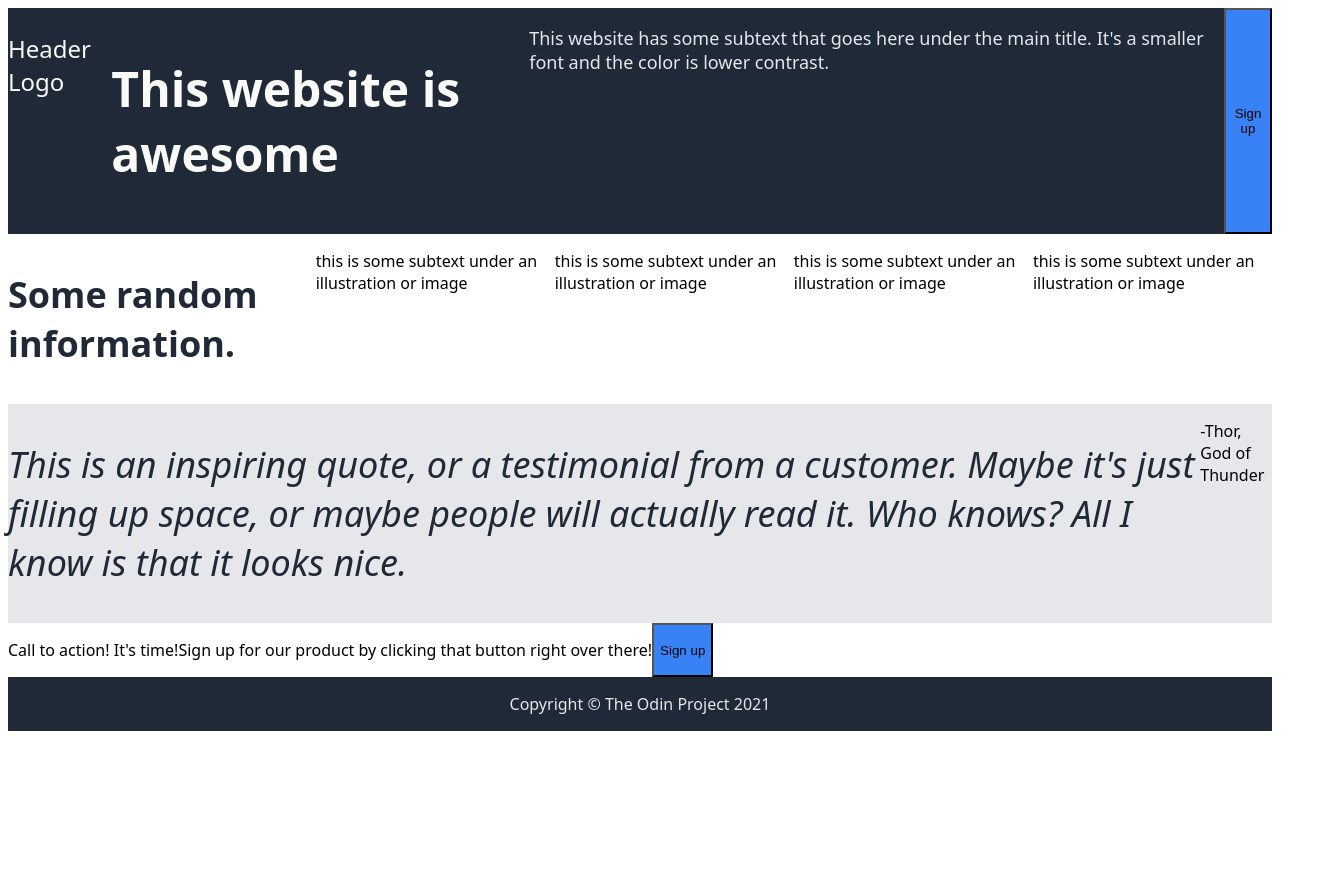
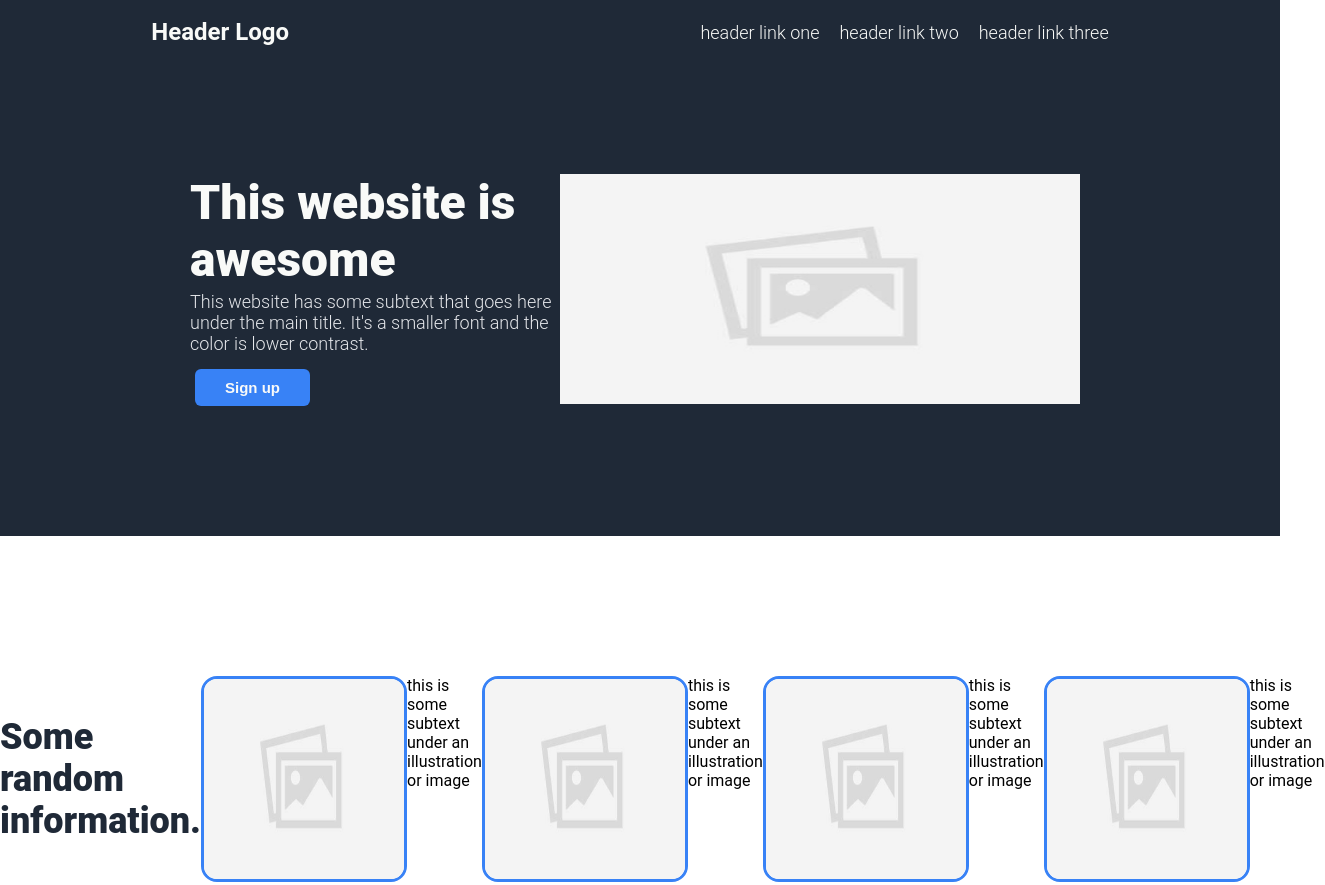
Before and after one commit to abbijohnson111/odin-landing-page, a plain HTML site: page index.html in a window 1280 px wide. Shown: the top 885 px of the page, 1325 px wide, since content can reach past the window. Before the commit the page ends 800 px from the top, so only its background shows below. Drawn offline with Linux system fonts and the light colour scheme; a web font is replaced by a local one.

Commit message:
Styling
Finished header, started main body with images.

```diff
--- a/index-style.css
+++ b/index-style.css
@@ -1,37 +1,105 @@
+
+@import url(https://fonts.google.com/specimen/Roboto);
+
+
 body {
-    font-family: system-ui, -apple-system, BlinkMacSystemFont, 'Segoe UI', Roboto, Oxygen, Ubuntu, Cantarell, 'Open Sans', 'Helvetica Neue', sans-serif;
+    font-family: "Roboto", sans-serif;
+    margin: 0;
+    padding: 0;
+    box-sizing: border-box;
+}
+
+p {
+    margin: 0;
+}
+
+/** top header **/
+
+.mainheader{
+    background: #1f2937;
+    padding-top: 18px;
+}
+
+.topheader {
+    display: flex;
+    justify-content: space-evenly;
+    align-items: center;
+    padding: 0px;
 }
 
 .logo {
     font-size: 24px;
     color: #F9FAF8;
+    display: flex;
+    margin-left: -20px;
+    font-weight: 600;
+    padding-right: 140px;
+}
+
+.headerlinks {
+    display: flex;
+    gap: 20px;
+    margin: 0;
+    padding-left: 100px;
+}
+
+/** main header **/
+
+.hero {
+    display: flex;
+    justify-content: space-between;
+    align-items: flex-start;
+    padding: 128px 200px;
+    padding-left: 190px;
+}
+
+.hero-left {
+    max-width: 450px;
 }
 
 .herotext{
     font-size: 48px;
     color: #F9FAF8;
     font-weight: 900;
+    padding-bottom: 3px;
 }
 
 .secondarytext{
     font-size: 18px;
     color: #E5E7EB;
+    padding-bottom: 10px;
+    font-weight: 300;
 }
-.header{
-    background: #1f2937;
-    padding: 0;
-    display: flex;
+
+.headerbutton{
+    padding-left: 5px;
+    padding-top: 5px;
 }
+
+.heroimage {
+    width: 520px;
+    height: 230px;
+    border: none;
+    border-radius: 0%;
+}
+
+/** body **/
 
 .mainbody {
     display: flex;
+    padding: 140px 0px;
 }
 
 .info{
     font-size: 36px;
     color: #1f2937;
     font-weight: 900;
+    display: flex;
+    justify-content: center;
+    align-items: center;
 }
+
+/** quote **/
 
 .mainquote{
     display: flex;
@@ -45,9 +113,13 @@ body {
     font-style: italic;
 }
 
+/** call to action (ad?) **/
+
 .maincall{
     display: flex;
 }
+
+/** footer **/
 
 .footer {
     background: #1f2937;
@@ -60,6 +132,31 @@ body {
 
 }
 
+/** extras**/
+
 button {
     background: #3882f6;
+    color: #F9FAF8;
+    cursor: pointer;
+    border-radius: 6px;
+    border: none;
+    padding: 10px 30px;
+    font-weight: bold;
+    font-size: 15px;
 }
+
+/** a = links **/
+
+a {
+    text-decoration: none;
+    color: #F9FAF8;
+    font-size: 18px;
+    font-weight: 300;
+}
+
+img {
+    width: 200px;
+    height: 200px;
+    border: solid 3px #3882f6;
+    border-radius: 16px;
+}
--- a/index.html
+++ b/index.html
@@ -3,28 +3,52 @@
 <head>
     <meta charset="UTF-8">
     <meta name="viewport" content="width=device-width, initial-scale=1.0">
-    <title>Document</title>
+    <title>Landing Page</title>
     <link rel="stylesheet" href="index-style.css">
 </head>
 <body>
-    <div class="header">
-        <div class="logo"><p>Header Logo</p></div>
-        <div class="herotext"><p>This website is awesome</p></div>
-        <div class="secondarytext"><p>This website has some subtext that goes here under the main title. It's a smaller font and the color is lower contrast.</p></div>
-        <button>Sign up</button>
-        <link rel="https://www.google.com/">
+    <div class="mainheader">
+
+        <div class="topheader">
+            <div class="logo"><p>Header Logo</p></div>
+                <div class="headerlinks">
+                    <a href="https://www.google.com/" target="_blank">header link one</a>
+                    <a href="https://www.google.com/" target="_blank">header link two</a>
+                    <a href="https://www.google.com/" target="_blank">header link three</a>
+                </div>
+            </div>
+
+        <div class="hero">
+
+             <div class="hero-left">
+                <div class="herotext"><p>This website is awesome</p></div>
+                <div class="secondarytext"><p>This website has some subtext that goes here under the main title. It's a smaller font and the color is lower contrast.</p></div>
+                <div class="headerbutton"><button>Sign up</button></div>
+            </div>
+
+            <div class="hero-right">
+                <img src="../odin-landing-page/images/placeholderimage.jpeg" class="heroimage">
+            </div>
+
+        </div>
     </div>
 
     <div class="mainbody">
+
         <div class="info"><p>Some random information.</p></div>
-        <img>
+
+        <img src="../odin-landing-page/images/placeholderimage.jpeg">
         <p>this is some subtext under an illustration or image</p>
-        <img>
+
+        <img src="../odin-landing-page/images/placeholderimage.jpeg">
         <p>this is some subtext under an illustration or image</p>
-        <img>
+
+        <img src="../odin-landing-page/images/placeholderimage.jpeg">
         <p>this is some subtext under an illustration or image</p>
-        <img>
+
+        <img src="../odin-landing-page/images/placeholderimage.jpeg">
         <p>this is some subtext under an illustration or image</p>
+
     </div>
 
     <div class="mainquote">
```
